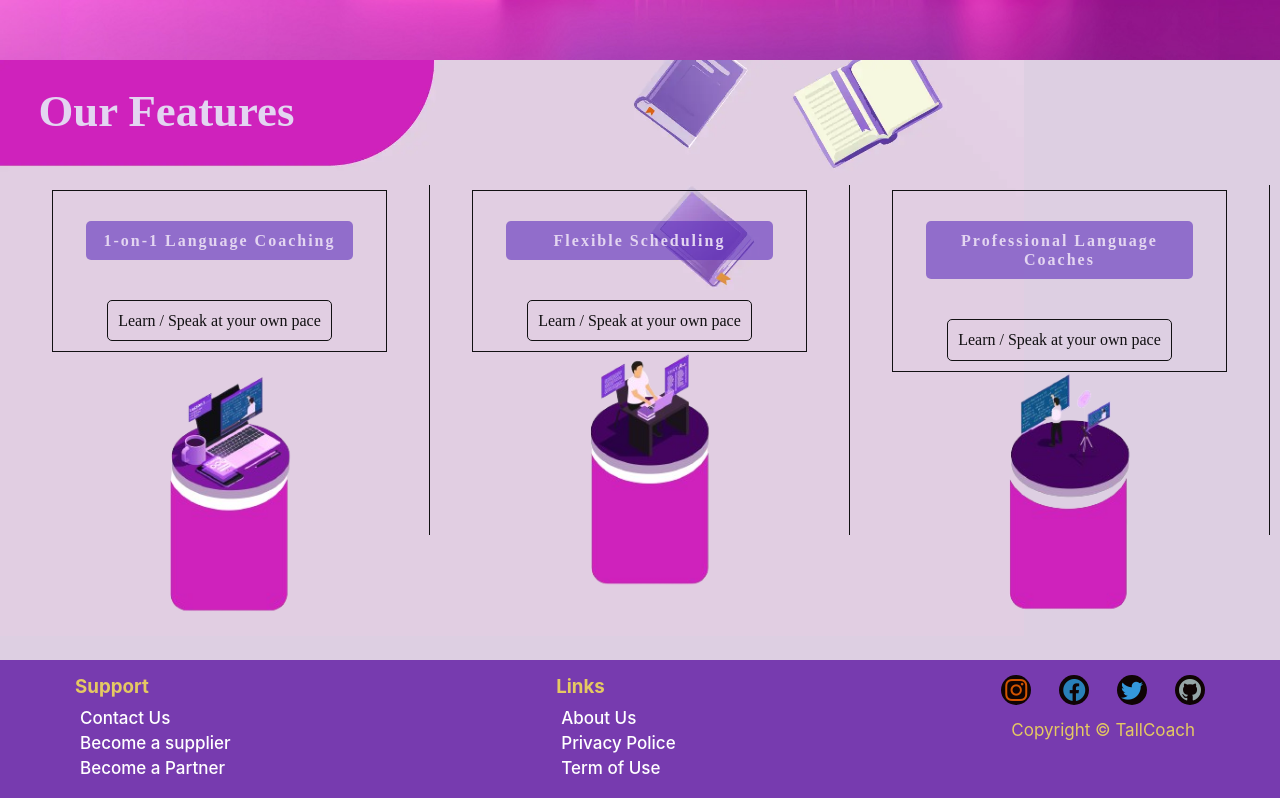
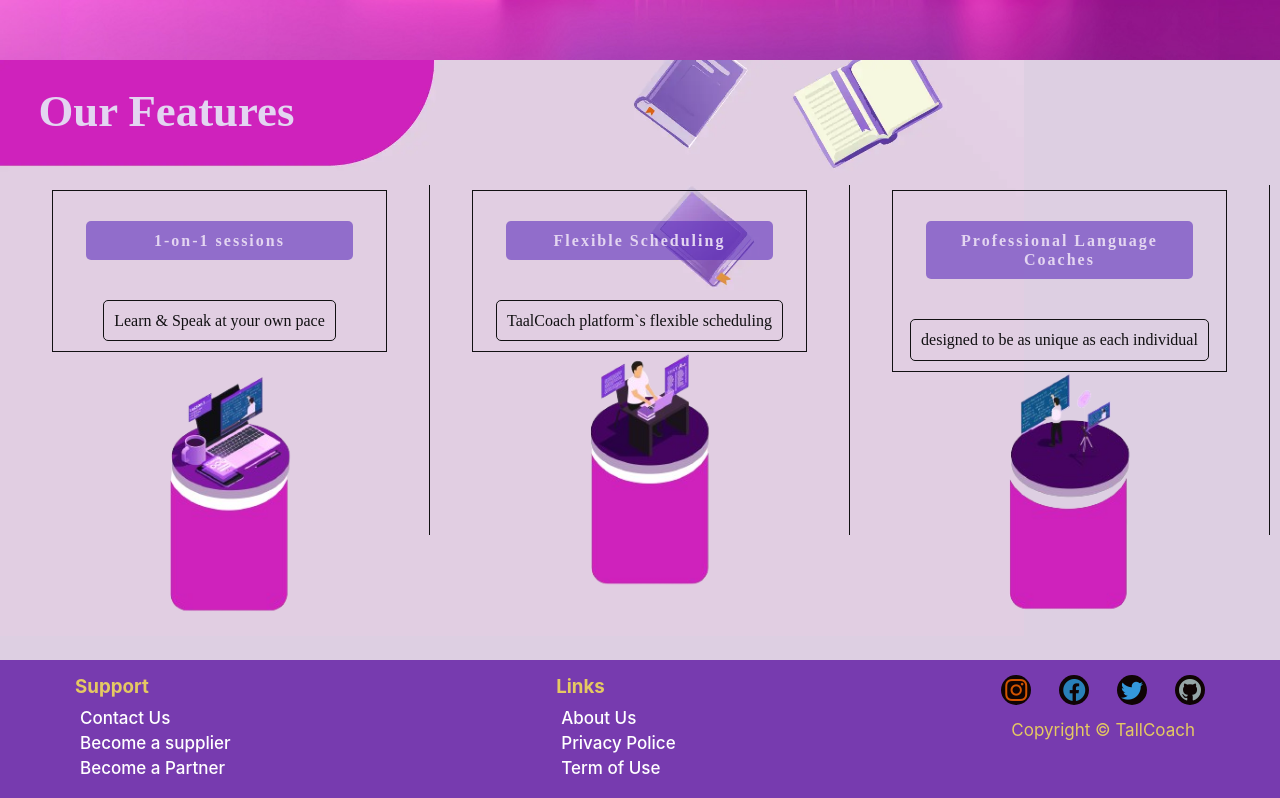
Before and after one commit to Alishka-Space/NewTaal, a React app in the folder client/: page / in a window 1280 px wide. Shown: the part 740-1538 px from the top of the page. Built offline with nearby package versions, Linux system fonts and the light colour scheme.

Commit message:
chang text

```diff
--- a/client/src/components/features/Features.jsx
+++ b/client/src/components/features/Features.jsx
@@ -11,22 +11,22 @@
         <b className="feature-title">Our Features</b>
         <div className="feature">
           <div className="feature-text">
-            <span>1-on-1 Language Coaching</span>
-            <p>Learn / Speak at your own pace</p>
+            <span>1-on-1 sessions</span>
+            <p>Learn & Speak at your own pace</p>
           </div>
           <img src={about} alt="about-img" className="about-img" />
         </div>
         <div className="feature">
           <div className="feature-text">
             <span>Flexible Scheduling</span>
-            <p>Learn / Speak at your own pace</p>
+            <p>TaalCoach platform`s flexible scheduling</p>
           </div>
           <img src={abouta} alt="about-img" className="about-img" />
         </div>
         <div className="feature">
           <div className="feature-text">
             <span>Professional Language Coaches</span>
-            <p>Learn / Speak at your own pace</p>
+            <p>designed to be as unique as each individual</p>
           </div>
           <img src={aboutb} alt="about-img" className="about-img" />
         </div>
```
